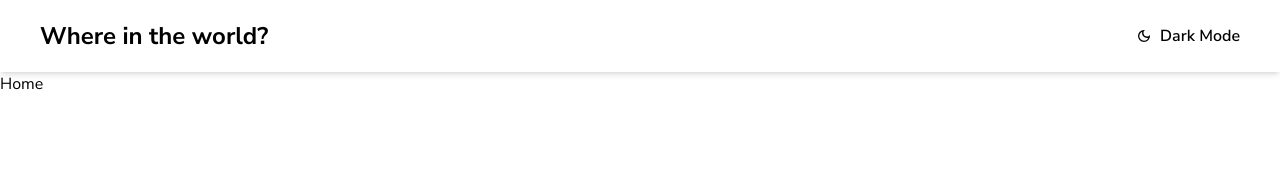
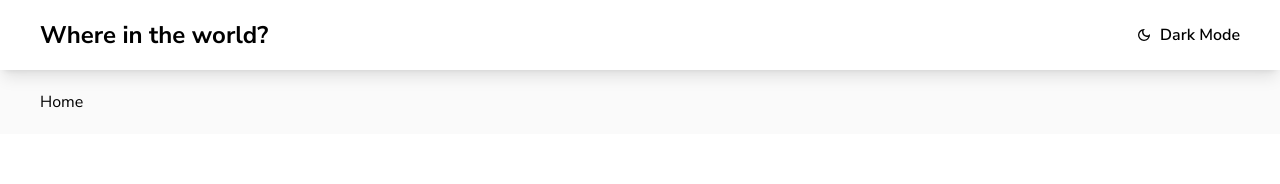
Before and after one commit to vitviki/frontend_mentor, a React (Vite) app in the folder countries/: page / in a window 1280 px wide. Shown: the top 184 px of the page. Built offline with nearby package versions, Linux system fonts and the light colour scheme.

Commit message:
made the header fixed at the top of the screen

```diff
--- a/countries/src/App.jsx
+++ b/countries/src/App.jsx
@@ -5,12 +5,14 @@ import Country from "./pages/Country";
 
 const App = () => {
   return (
-    <div>
+    <div className=" bg-veryLightGray">
       <Header />
-      <Routes>
-        <Route path="/" element={<Home />} />
-        <Route path="/:country" element={<Country />} />
-      </Routes>
+      <div className="w-full px-10 py-5">
+        <Routes>
+          <Route path="/" element={<Home />} />
+          <Route path="/:country" element={<Country />} />
+        </Routes>
+      </div>
     </div>
   );
 };
--- a/countries/src/components/Header.jsx
+++ b/countries/src/components/Header.jsx
@@ -2,7 +2,7 @@ import { MdOutlineDarkMode } from "react-icons/md";
 
 const Header = () => {
   return (
-    <header className="w-full px-10 py-5 flex items-center shadow-md">
+    <header className="w-full h-[70px] px-10 py-5 flex items-center shadow-lg bg-white sticky top-0 z-50">
       <div className="w-full flex justify-between items-center">
         <h1 className="text-2xl font-bold">Where in the world?</h1>
         <div className="flex justify-between items-center gap-2">
```
